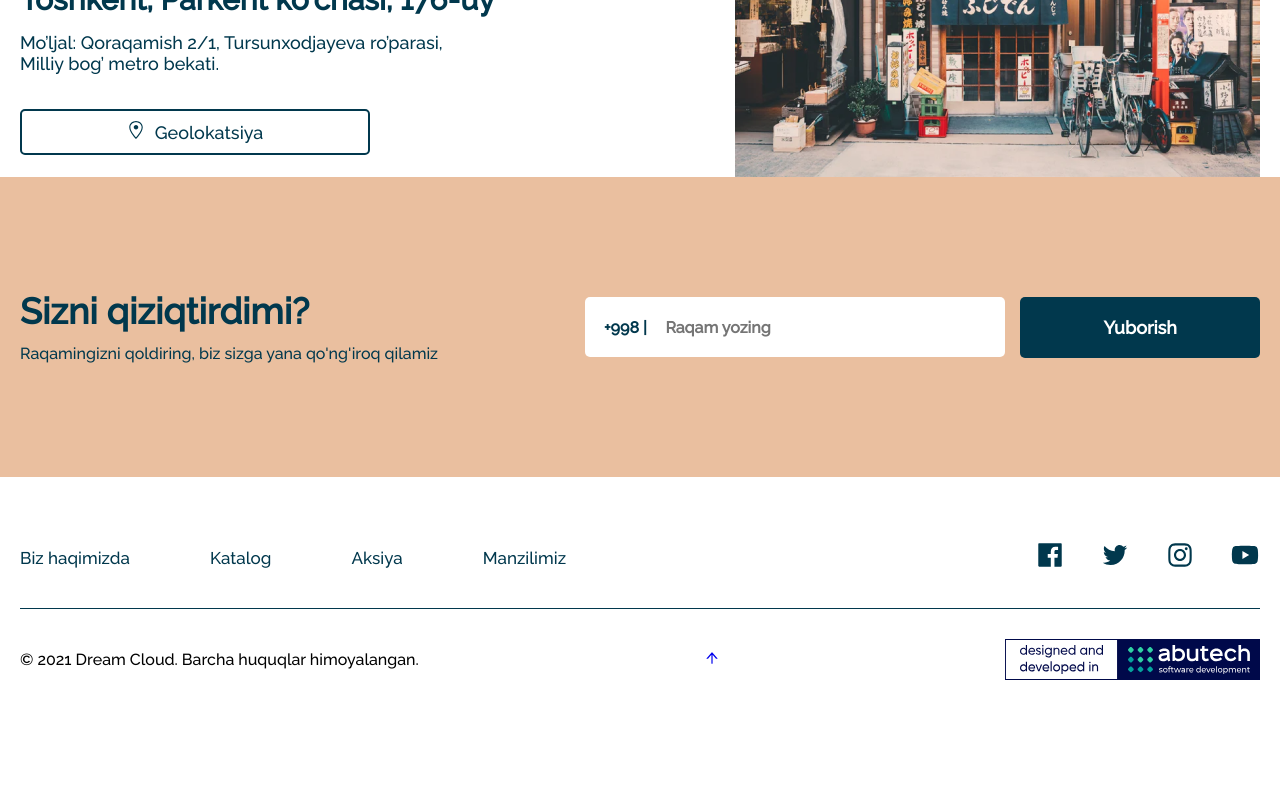
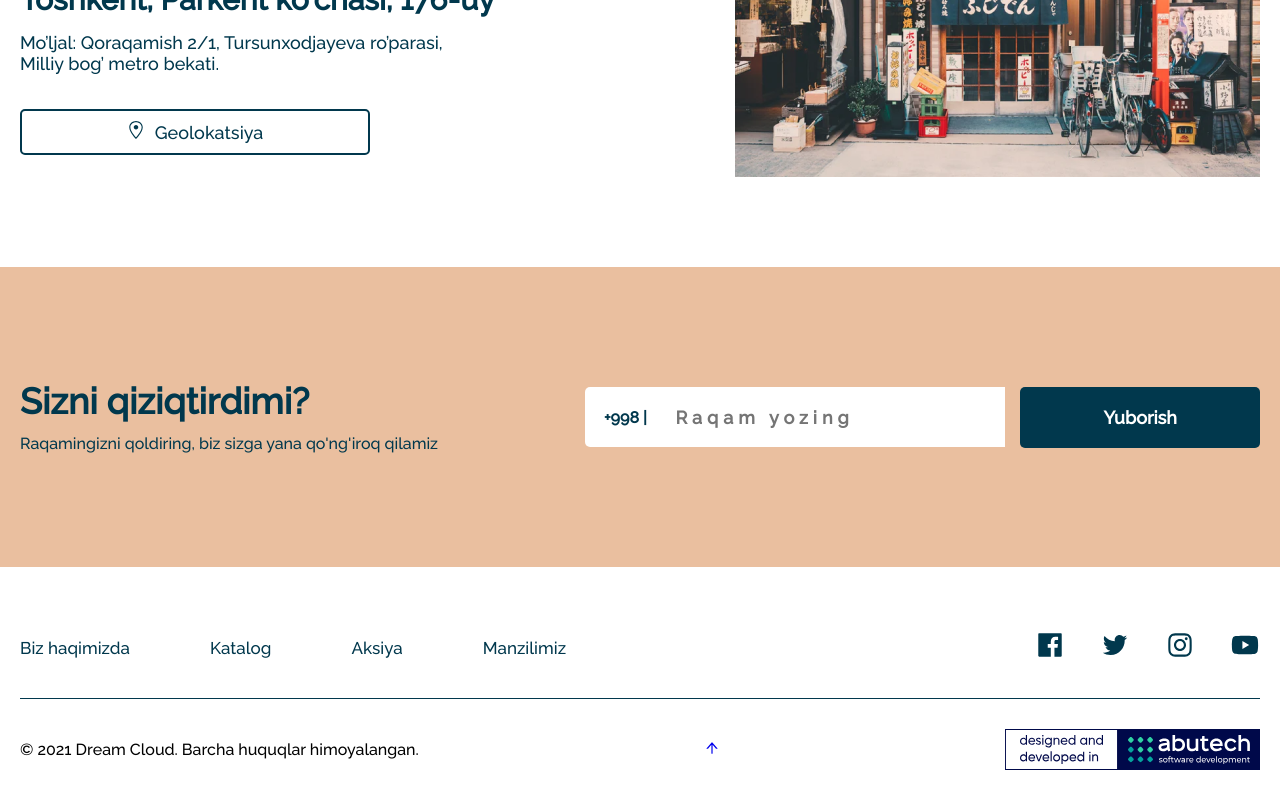
Before and after one commit to mehrojalieev/matras-client, a React (Vite) app: page / in a window 1280 px wide. Shown: the part 1780-2580 px from the top of the page. Before the commit the page ends 2490 px from the top, so only its background shows below. Built offline with nearby package versions, Linux system fonts and the light colour scheme; a web font is replaced by a local one.

Commit message:
input Number

```diff
--- a/src/components/connect/Connect.jsx
+++ b/src/components/connect/Connect.jsx
@@ -1,8 +1,20 @@
-import React from 'react'
+import React, { useState } from 'react'
 import {Container} from "../../utils/Utils"
 import "./Connect.scss"
 
 const Connect = () => {
+
+    const [inValue, setInValue] = useState("")
+    var phoneRegex = /^\d{9,12}$/;
+
+    const handleNumberChange = (e) => {
+        const value = e.target.value;
+        // Sonlarni tekshirish
+        if (!isNaN(value) && value.length != 10) {
+            setInValue(value);
+        }
+    };
+
   return (
     <div className='connect-home'>
         <Container>
@@ -15,7 +27,7 @@ const Connect = () => {
                 <form className='connect-form'>
                     <div className="from__wrapper">
                         <span className="form__code">+998 |</span>
-                        <input type="text"  placeholder='Raqam yozing'/>
+                        <input type='text' placeholder='Raqam yozing' value={inValue} onChange={(e)=> handleNumberChange(e)}/>
                     </div>
                     <button className='connect__submit-btn' type='submit'>Yuborish</button>
                 </form>
--- a/src/components/connect/Connect.scss
+++ b/src/components/connect/Connect.scss
@@ -6,6 +6,7 @@
     display: flex;
     align-items: center;
     justify-content: center;
+    margin-top: 90px;
 }
 
 .connect__wrapper {
@@ -51,10 +52,16 @@
     }
     input {
         height: 100%;
-        font-size: 16px;
+        flex: 1;
+        color: var(--text-main-color);
+        font-size: 18px;
         font-weight: 600;
         border: none;
         outline: none;
+        padding-right: 15px;
+        letter-spacing: 5px;
+        text-indent: 10px;
+        // -moz-appearance: textfield;
     }
 }
 
```
